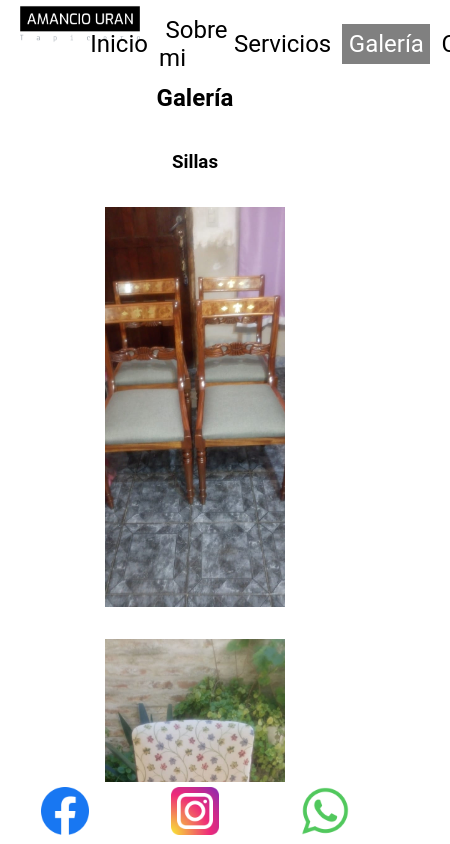
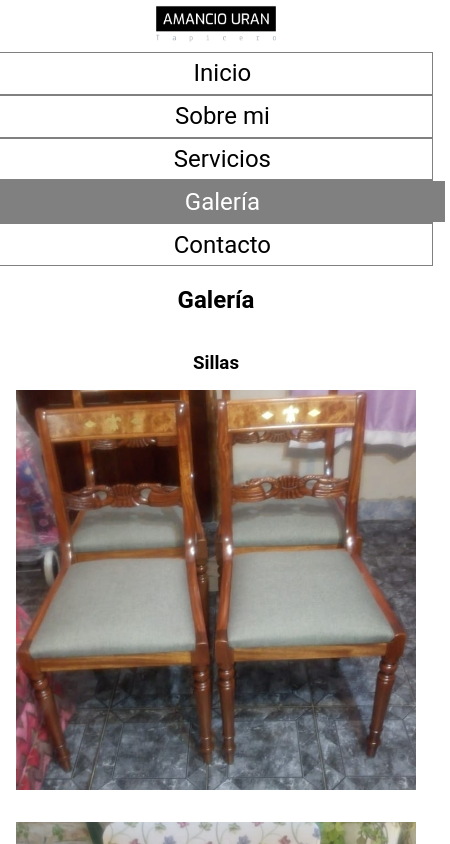
Before and after one commit to luisuran/tapiceria-uran, a plain HTML site: page templates/galeria.html in a window 390 px wide. Shown: the top 844 px of the page, 450 px wide, since content can reach past the window. Drawn offline with Linux system fonts and the light colour scheme.

Commit message:
media queries para 425px

```diff
--- a/css/styles.css
+++ b/css/styles.css
@@ -483,7 +483,6 @@ a {
     }
 }
 
-/*
 @media screen and (max-width: 425px) {
     .supermain {
         margin: 0;
@@ -516,7 +515,14 @@ a {
     }
 
     .header__listitem {
-        margin: 0.4rem 0;
+        width: 100%;
+        border: 1px solid gray;
+    }
+
+    .header__listitem__anchor {
+        display: inline-block;
+        width: 100%;
+        text-align: center;
     }
 
     .main__cover {
@@ -598,6 +604,14 @@ a {
         padding: 0;
     }
 
+    .galeriacontainer h3 {
+        margin-bottom: 0;
+    }
+
+    .galeriacontainer__img {
+        width: 25rem;
+    }
+
     .galeriacontainer__galeria {
         display: flex;
         justify-content: center;
@@ -625,4 +639,3 @@ a {
         max-width: 425px;
     }
 }
-*/
```
